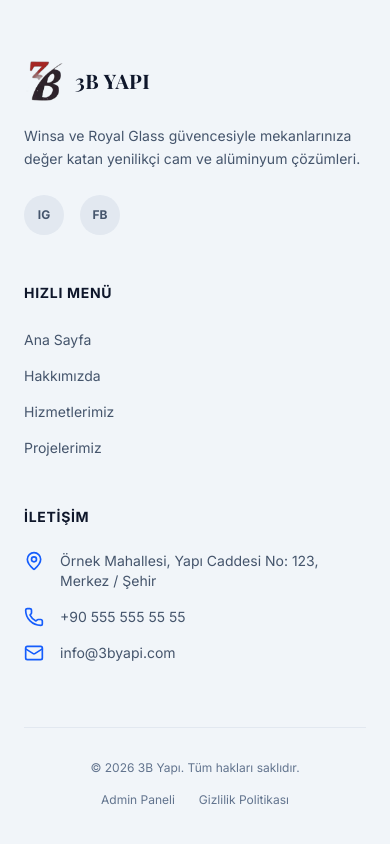
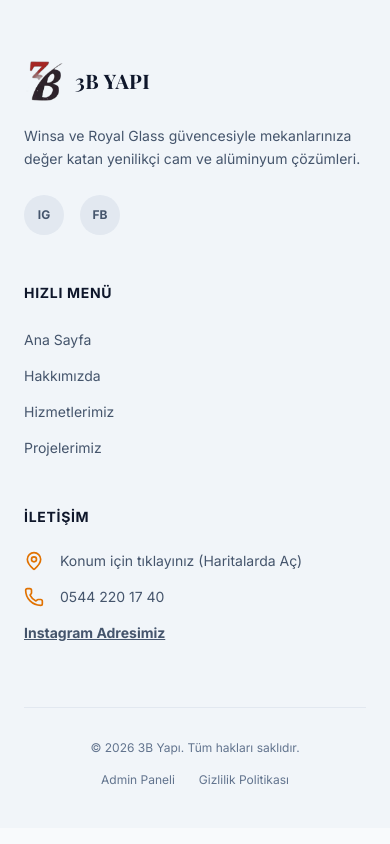
Before and after one commit to cenas1905/3b-yap-i, a Next.js app: page / in a window 390 px wide. Shown: the part 5742-6586 px from the top of the page. Built offline with nearby package versions, Linux system fonts and the light colour scheme; a web font is replaced by a local one.

Commit message:
Update footer with Maps location, phone, and Instagram link

```diff
--- a/components/Footer.tsx
+++ b/components/Footer.tsx
@@ -40,20 +40,23 @@ export default function Footer() {
           </div>
 
           {/* Contact */}
-          <div className="md:col-span-2">
+          <div id="iletisim" className="md:col-span-2">
             <h4 className="text-slate-900 font-bold mb-6 tracking-wider uppercase text-sm">İletişim</h4>
             <ul className="flex flex-col gap-4">
-              <li className="flex items-start gap-4 text-slate-600 text-sm">
-                <MapPin size={20} className="text-blue-600 shrink-0" />
-                <span>Örnek Mahallesi, Yapı Caddesi No: 123, Merkez / Şehir</span>
+              <li className="flex items-start gap-4 text-slate-600 text-sm hover:text-amber-600 transition-colors">
+                <MapPin size={20} className="text-amber-600 shrink-0" />
+                <a href="https://maps.app.goo.gl/VNyy2MhTDFz9oQJW6" target="_blank" rel="noopener noreferrer">
+                  Konum için tıklayınız (Haritalarda Aç)
+                </a>
               </li>
               <li className="flex items-center gap-4 text-slate-600 text-sm">
-                <Phone size={20} className="text-blue-600 shrink-0" />
-                <a href="tel:+905555555555" className="hover:text-blue-600 transition-colors">+90 555 555 55 55</a>
+                <Phone size={20} className="text-amber-600 shrink-0" />
+                <a href="tel:05442201740" className="hover:text-amber-600 transition-colors">0544 220 17 40</a>
               </li>
               <li className="flex items-center gap-4 text-slate-600 text-sm">
-                <Mail size={20} className="text-blue-600 shrink-0" />
-                <a href="mailto:info@3byapi.com" className="hover:text-blue-600 transition-colors">info@3byapi.com</a>
+                <a href="https://www.instagram.com/winsa3byapi?utm_source=ig_web_button_share_sheet&igsh=ZDNlZDc0MzIxNw==" target="_blank" rel="noopener noreferrer" className="hover:text-amber-600 transition-colors font-bold underline">
+                  Instagram Adresimiz
+                </a>
               </li>
             </ul>
           </div>
```
